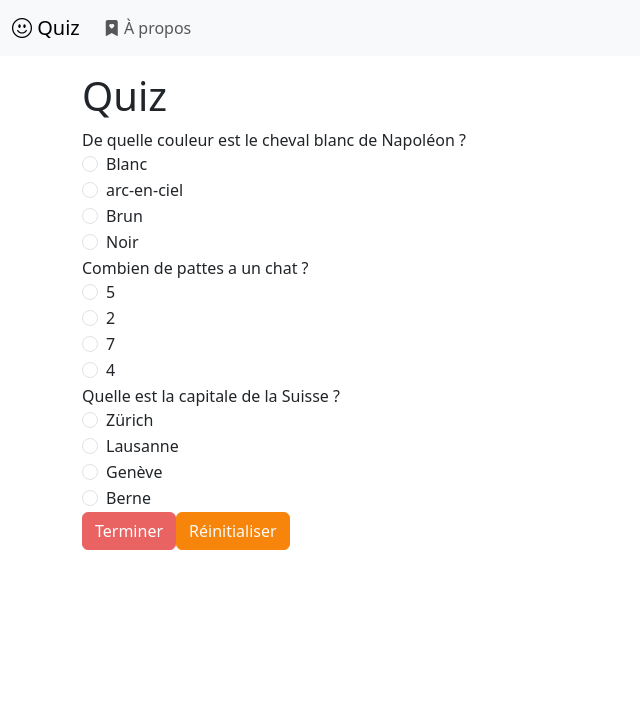
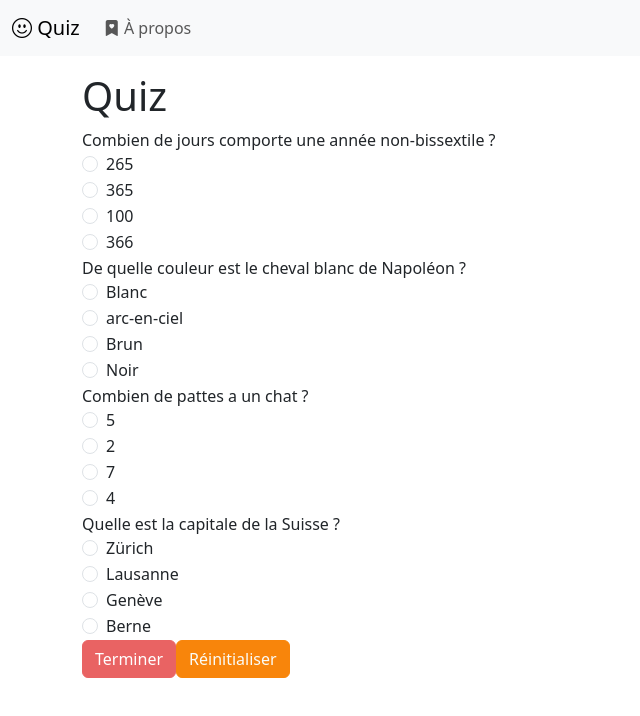
Before and after one commit to hepl-bs21inf5/sem07-project-emiliewermelinger, a Vue app: page / in a window 1280 px wide. Shown: the top 716 px of the page, without its empty margins (0-640 px from the left). Built offline with nearby package versions, Linux system fonts and the light colour scheme.

Commit message:
fin-question-sem-1

```diff
--- /dev/null
+++ b/src/components/QuestionRadio.vue
@@ -0,0 +1,30 @@
+<script setup lang="ts">
+  import { defineModel, defineProps, type PropType } from "vue";
+
+  const model = defineModel<string | null>();
+  const props = defineProps({
+    id: { type: String, required: true },
+    text: { type: String, required: true },
+    options: {
+      type: Array as PropType<Array<{ value: string; text: string }>>,
+      required: true,
+    },
+  });
+</script>
+
+<template>
+  {{ props.text }}
+  <div v-for="option in props.options" :key="option.value" class="form-check">
+    <input
+      :id="`${props.id}-${option.value}`"
+      v-model="model"
+      class="form-check-input"
+      type="radio"
+      :name="props.id"
+      :value="option.value"
+    />
+    <label class="form-check-label" :for="`${props.id}-${option.value}`">
+      {{ option.text }}
+    </label>
+  </div>
+</template>
--- a/src/components/QuizForm.vue
+++ b/src/components/QuizForm.vue
@@ -1,50 +1,68 @@
 <script setup lang="ts">
+import QuestionRadio from '@/components/QuestionRadio.vue'
 import { computed, ref } from 'vue'
 
 const cheval = ref<string | null>(null)
 const chat = ref<string | null>(null)
 const capitale = ref<string | null>(null)
-const filled = computed<boolean>(() => cheval.value !== null && chat.value !== null && capitale.value!== null)
+const filled = computed<boolean>(
+  () => cheval.value !== null && chat.value !== null && capitale.value !== null,
+)
+const annee = ref<string | null>(null)
 
 function reset(event: Event): void {
   event.preventDefault()
   cheval.value = null
   chat.value = null
   capitale.value = null
+  annee.value = null
 }
 
 function submit(event: Event): void {
   event.preventDefault()
-  let score =0
+  let score = 0
   const max_score = 3
   if (filled.value) {
-
-  if (cheval.value== 'blanc') {
-    score +=1
+    if (cheval.value == 'blanc') {
+      score += 1
     }
     //il faut mettre une parenthèse après le if pour dire sur quoi fait le if
     //les accolades permettent de dire quoi faire si le if est juste
-  if (chat.value=='4') {
-    score +=1
+    if (chat.value == '4') {
+      score += 1
     }
     // les accolade autour de "chat.value" sont nécessaires seulement lorsque on met du texte et que l'on veut qu'il affiche la valeur enregistrée dans "chat.value"
 
-  if (capitale.value =='Berne'){
-    score +=1
+    if (capitale.value == 'Berne') {
+      score += 1
+    }
+
+    if (annee.value == '365') {
+      score += 1
     }
 
     if (score == max_score) {
       alert('Vous avez fait tout juste! Bravo')
-  }
-  else {alert (`Vous avez fait ${score} bonnes réponses`)}
-
+    } else {
+      alert(`Vous avez fait ${score} bonnes réponses`)
     }
   }
-
+}
 </script>
 
 <template>
   <form @submit="submit">
+    <QuestionRadio
+      id="année"
+      v-model="annee"
+      text="Combien de jours comporte une année non-bissextile ?"
+      :options="[
+        { value: '265', text: '265' },
+        { value: '365', text: '365' },
+        { value: '100', text: '100' },
+        { value: '366', text: '366' },
+      ]"
+    />
     De quelle couleur est le cheval blanc de Napoléon ?
     <div class="form-check">
       <input
```
Also changed, not shown: 1 other file (tests, documents, lock files or other folders). Lines whose indentation alone changed are shown as unchanged.
